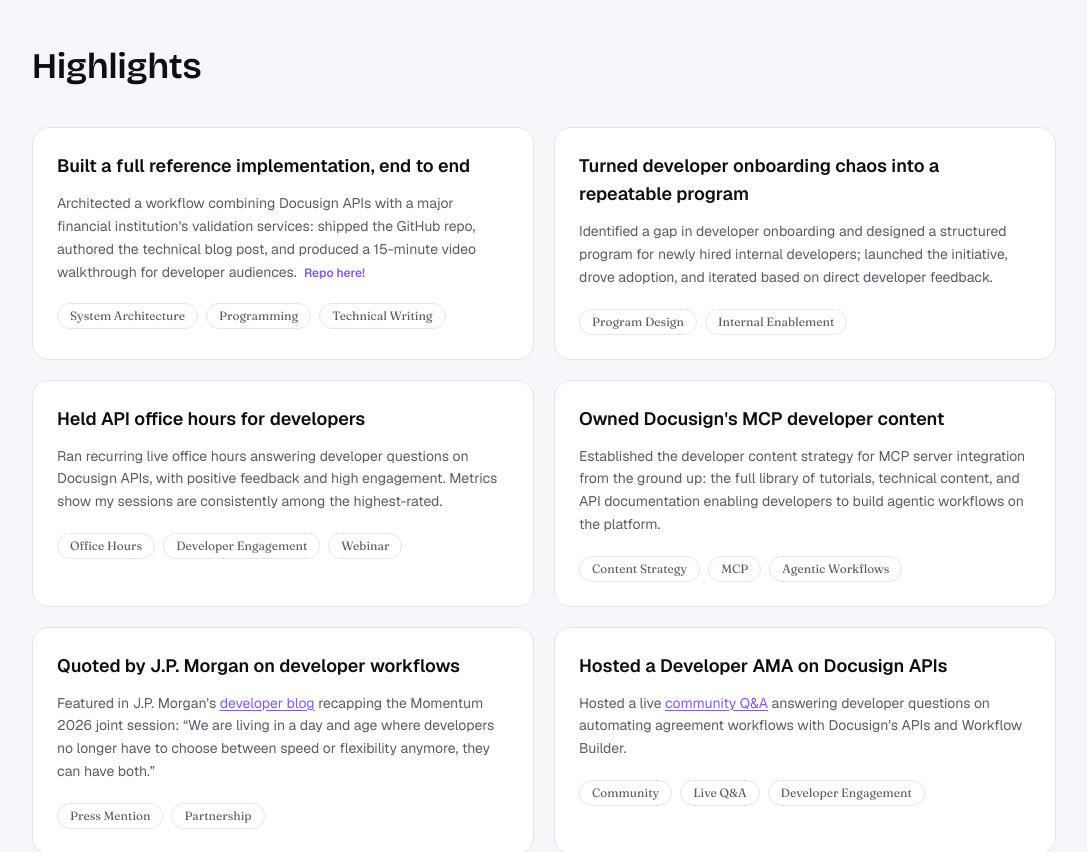
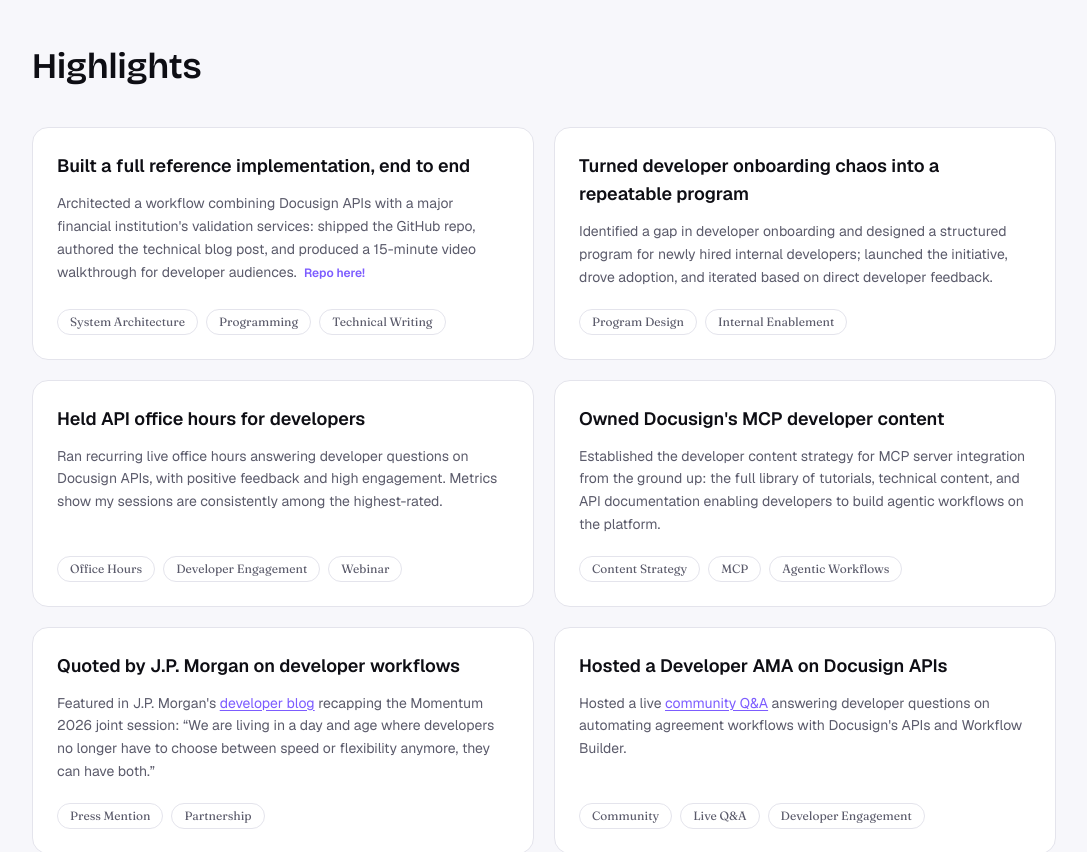
Before and after one commit to nbyrd9/portfolio-site, a Next.js app: page / in a window 1280 px wide. Shown: the part 1320-2172 px from the top of the page, without its empty margins (96-1183 px from the left). Built offline with nearby package versions, Linux system fonts and the light colour scheme.

Commit message:
Pin highlight card tags to the bottom of the card
Cards now use a flex column layout so the tag pills sit flush at the
bottom instead of floating with dead space below them when a card is
shorter than its row-mate.

```diff
--- a/src/components/Highlights.tsx
+++ b/src/components/Highlights.tsx
@@ -43,7 +43,7 @@ function HighlightCard({
     transition: { duration: 0.5, delay },
     whileHover: { y: -6 },
     className: clsx(
-      "group relative overflow-hidden rounded-2xl border border-surface-border bg-surface p-6 transition-shadow hover:shadow-xl hover:shadow-accent/10",
+      "group relative flex h-full flex-col overflow-hidden rounded-2xl border border-surface-border bg-surface p-6 transition-shadow hover:shadow-xl hover:shadow-accent/10",
       centered && "sm:col-span-2 sm:mx-auto sm:w-full sm:max-w-[calc(50%-0.625rem)]",
     ),
   };
@@ -75,7 +75,7 @@ function HighlightCard({
           </>
         )}
       </p>
-      <div className="mt-5 flex flex-wrap gap-2">
+      <div className="mt-auto flex flex-wrap gap-2 pt-5">
         {h.tags.map((tag) => (
           <span
             key={tag}
```
